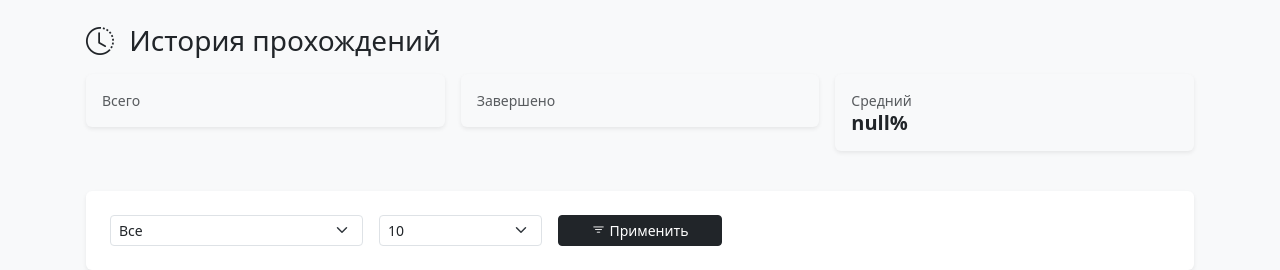
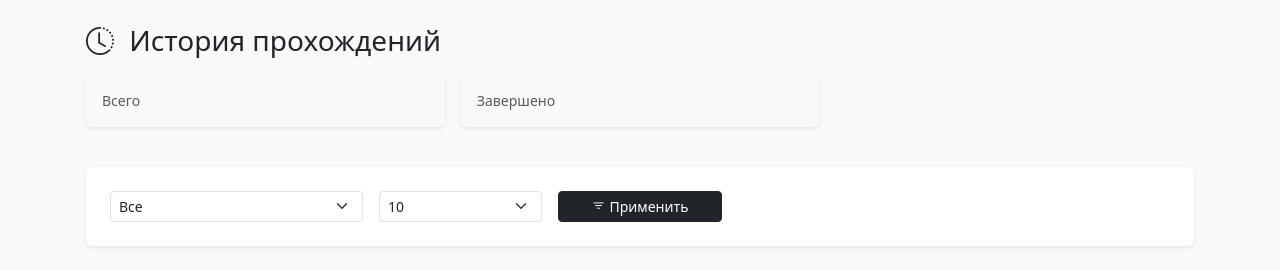
Before and after one commit to Ecomoner/assess-pro, a Spring app: template src/main/resources/templates/tester/test-history.html in a window 1280 px wide. Shown: the part 59-329 px from the top of the page. Run offline with Thymeleaf, Linux system fonts and the light colour scheme; the template is opened without the code that fills it, so the values that code supplies are empty; some of the project's set-up classes (security, data sources, template engines, error pages and the like) are left out, and stand-ins take their place; some libraries are stand-ins or nearby versions.

Commit message:
Исправлена ошибка отображения среднего балла

```diff
--- a/src/main/java/com/frist/assesspro/AssessProApplication.java
+++ b/src/main/java/com/frist/assesspro/AssessProApplication.java
@@ -2,6 +2,7 @@
 
 import org.springframework.boot.SpringApplication;
 import org.springframework.boot.autoconfigure.SpringBootApplication;
+import org.springframework.cache.annotation.EnableCaching;
 
 @SpringBootApplication
 public class AssessProApplication {
--- a/src/main/java/com/frist/assesspro/service/TestPassingService.java
+++ b/src/main/java/com/frist/assesspro/service/TestPassingService.java
@@ -8,6 +8,7 @@
 import com.frist.assesspro.repository.*;
 import lombok.RequiredArgsConstructor;
 import lombok.extern.slf4j.Slf4j;
+import org.springframework.cache.CacheManager;
 import org.springframework.cache.annotation.Cacheable;
 import org.springframework.data.domain.Page;
 import org.springframework.data.domain.PageRequest;
@@ -34,6 +35,7 @@
     private final CategoryService categoryService;
     private final ProfileService profileService;
     private final CooldownService cooldownService;
+
 
     /**
      * Получение ВСЕХ доступных тестов С ПАГИНАЦИЕЙ (для каталога)
--- a/src/main/resources/templates/tester/dashboard.html
+++ b/src/main/resources/templates/tester/dashboard.html
@@ -66,7 +66,7 @@
                         <div class="d-flex justify-content-between align-items-center">
                             <div>
                                 <span class="text-muted text-uppercase small fw-semibold d-block text-xs">Средний балл</span>
-                                <h3 class="mt-1 mt-md-2 mb-0 fw-bold h5 h3-md" th:text="${stats.averageScore} + '%'">0%</h3>
+                                <h3 class="mt-1 mt-md-2 mb-0 fw-bold h5 h3-md" th:text="${#numbers.formatDecimal(overallAverage, 1, 1)} + '%'">0%</h3>
                             </div>
                             <div class="bg-dark bg-opacity-10 p-2 p-md-3 rounded-circle">
                                 <i class="bi bi-star text-dark fs-5 fs-md-3"></i>
--- a/src/main/resources/templates/tester/test-history.html
+++ b/src/main/resources/templates/tester/test-history.html
@@ -27,14 +27,14 @@
                     </div>
                 </div>
             </div>
-            <div class="col-4 col-md-4">
-                <div class="card border-0 shadow-sm bg-light stats-card">
-                    <div class="card-body p-2 p-md-3">
-                        <small class="text-muted d-block small">Средний</small>
-                        <h4 class="mb-0 fw-bold h5 h4-md" th:text="${#numbers.formatDecimal(averageScore, 1, 1)} + '%'">0%</h4>
-                    </div>
-                </div>
-            </div>
+<!--            <div class="col-4 col-md-4">-->
+<!--                <div class="card border-0 shadow-sm bg-light stats-card">-->
+<!--                    <div class="card-body p-2 p-md-3">-->
+<!--                        <small class="text-muted d-block small">Средний</small>-->
+<!--                        <h4 class="mb-0 fw-bold h5 h4-md" th:text="${#numbers.formatDecimal(averageScore, 1, 1)} + '%'">0%</h4>-->
+<!--                    </div>-->
+<!--                </div>-->
+<!--            </div>-->
         </div>
         <div class="card border-0 shadow-sm mb-3 mb-md-4">
             <div class="card-body p-3 p-md-4">
```
Also changed, not shown: src/main/java/com/frist/assesspro/controllers/tester/TesterController.java (+11 -4 lines), 1 other file.
